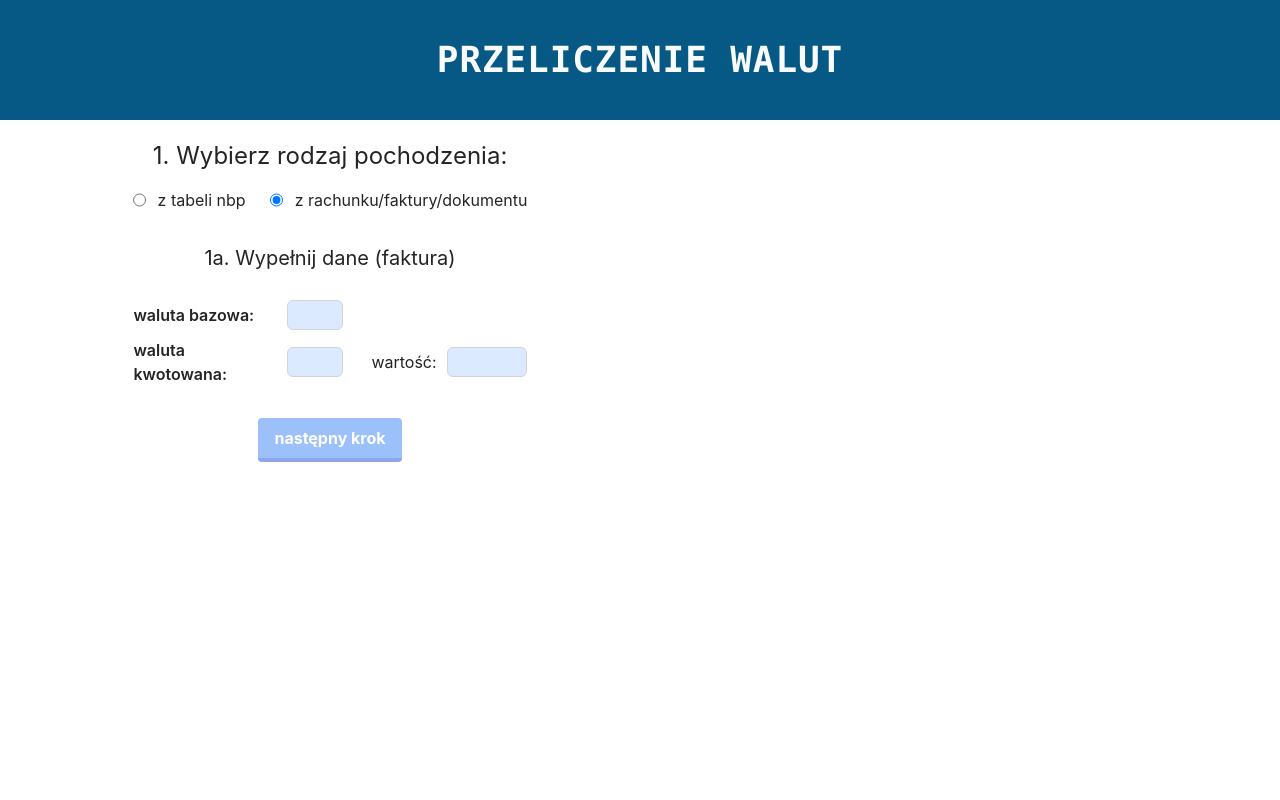
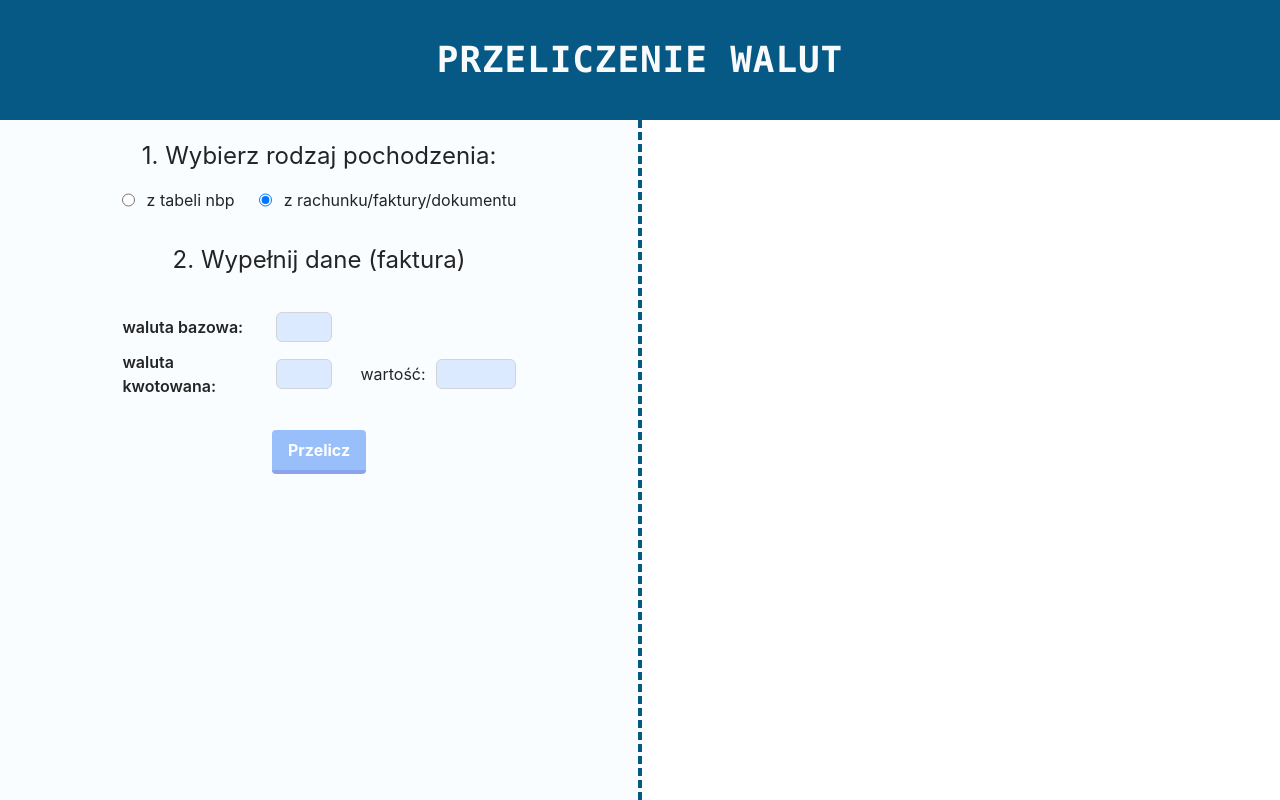
Before and after one commit to MacJ13/currency-conversion, a React (Vite) app: page / in a window 1280 px wide. Built offline with nearby package versions, Linux system fonts and the light colour scheme.

Commit message:
Update style and content inside app

```diff
--- a/src/components/pane/SplitPane.tsx
+++ b/src/components/pane/SplitPane.tsx
@@ -2,9 +2,11 @@ import { SplitPaneProps } from "../../utils/types/components";
 
 const SplitPane = ({ left, right }: SplitPaneProps) => {
   return (
-    <div className="flex p-5">
-      <div className="flex-1">{left}</div>
-      <div className="flex-1">{right}</div>
+    <div className="flex flex-1">
+      <div className="flex-1 bg-[#fafdff] border-r-4 border-dashed border-sky-800 py-5">
+        {left}
+      </div>
+      <div className="flex-1 py-5">{right}</div>
     </div>
   );
 };
--- a/src/features/currency/ButtonNbp.tsx
+++ b/src/features/currency/ButtonNbp.tsx
@@ -24,7 +24,7 @@ const ButtonNbp = () => {
         dispatch(fetchCurrencyNBP());
       }}
     >
-      następny krok
+      Przelicz
     </Button>
   );
 };
--- a/src/features/currency/Currency.tsx
+++ b/src/features/currency/Currency.tsx
@@ -10,7 +10,7 @@ const Currency = () => {
   const origin = useSelector(selectCurrencyOrigin);
 
   return (
-    <div>
+    <div className="px-5">
       <CurrencyOrigin />
 
       {origin === "invoice" ? <CurrencyEntryInvoice /> : <CurrencyEntryNbp />}
--- a/src/features/currency/CurrencyEntryInvoice.tsx
+++ b/src/features/currency/CurrencyEntryInvoice.tsx
@@ -18,9 +18,9 @@ const CurrencyEntryInvoice = () => {
   const dispatch = useDispatch();
 
   return (
-    <Flex className="flex gap-5 flex-col items-center justify-center">
-      <Heading type="h3" className="text-xl text-center mb-2">
-        1a. Wypełnij dane (faktura)
+    <Flex className="flex gap-5 flex-col items-center justify-center mb-10">
+      <Heading type="h2" className="text-2xl semi-bold text-center mb-4">
+        2. Wypełnij dane (faktura)
       </Heading>
       <Flex className="flex flex-col">
         <Flex className="flex gap-2.5 mb-2 items-center">
@@ -99,7 +99,7 @@ const CurrencyEntryInvoice = () => {
               !Boolean(numberValue)
             }
           >
-            następny krok
+            Przelicz
           </Button>
         </Flex>
       </Flex>
--- a/src/features/currency/CurrencyEntryNbp.tsx
+++ b/src/features/currency/CurrencyEntryNbp.tsx
@@ -6,9 +6,9 @@ import FieldNBP from "./fieldNbp";
 
 const CurrencyEntryNbp = () => {
   return (
-    <Flex className="flex gap-5 flex-col items-center justify-center">
-      <Heading type="h3" className="text-xl text-center mb-2">
-        1a. Wypełnij dane (dla nbp)
+    <Flex className="flex gap-5 flex-col items-center justify-center mb-10">
+      <Heading type="h2" className="text-2xl semi-bold text-center mb-4">
+        2. Wypełnij dane (dla nbp)
       </Heading>
       <FieldNBP type="nbpBase" />
       <FieldNBP type="nbpCurrent" />
--- a/src/features/invoices/Invoices.tsx
+++ b/src/features/invoices/Invoices.tsx
@@ -38,7 +38,7 @@ const Invoices = () => {
               dispatch(addField());
             }}
           >
-            Dodaj
+            dodaj dane z faktury
           </Button>
         </Flex>
       </Flex>
--- a/src/features/print/PrintInvoice.tsx
+++ b/src/features/print/PrintInvoice.tsx
@@ -21,7 +21,7 @@ const PrintInvoice = () => {
 
   return (
     <Flex className="flex flex-col">
-      <Heading type="h2" className=" mb-4 text-xl">
+      <Heading type="h2" className=" mb-7 text-xl">
         Kurs zgodny z zał. fakturą z wymiany kursu walut z{" "}
         {<strong>{baseCode}</strong>} na {<strong>{counterCode}</strong>}:
       </Heading>
--- a/src/features/print/PrintNBP.tsx
+++ b/src/features/print/PrintNBP.tsx
@@ -33,7 +33,7 @@ const PrintNBP = () => {
 
   return (
     <Flex className="flex flex-col justify-center">
-      <Flex className="flex flex-col mb-4 text-xl">
+      <Flex className="flex flex-col mb-7 text-xl">
         <div>
           1 {baseCurrency} = {baseRate} PLN (z dnia {baseDate})
         </div>
--- a/src/index.css
+++ b/src/index.css
@@ -27,6 +27,13 @@ html {
 
 body {
   color: #242424;
+}
+
+#root {
+  height: 100%;
+  min-height: 100vh;
+  display: flex;
+  flex-direction: column;
 }
 
 a {
```
